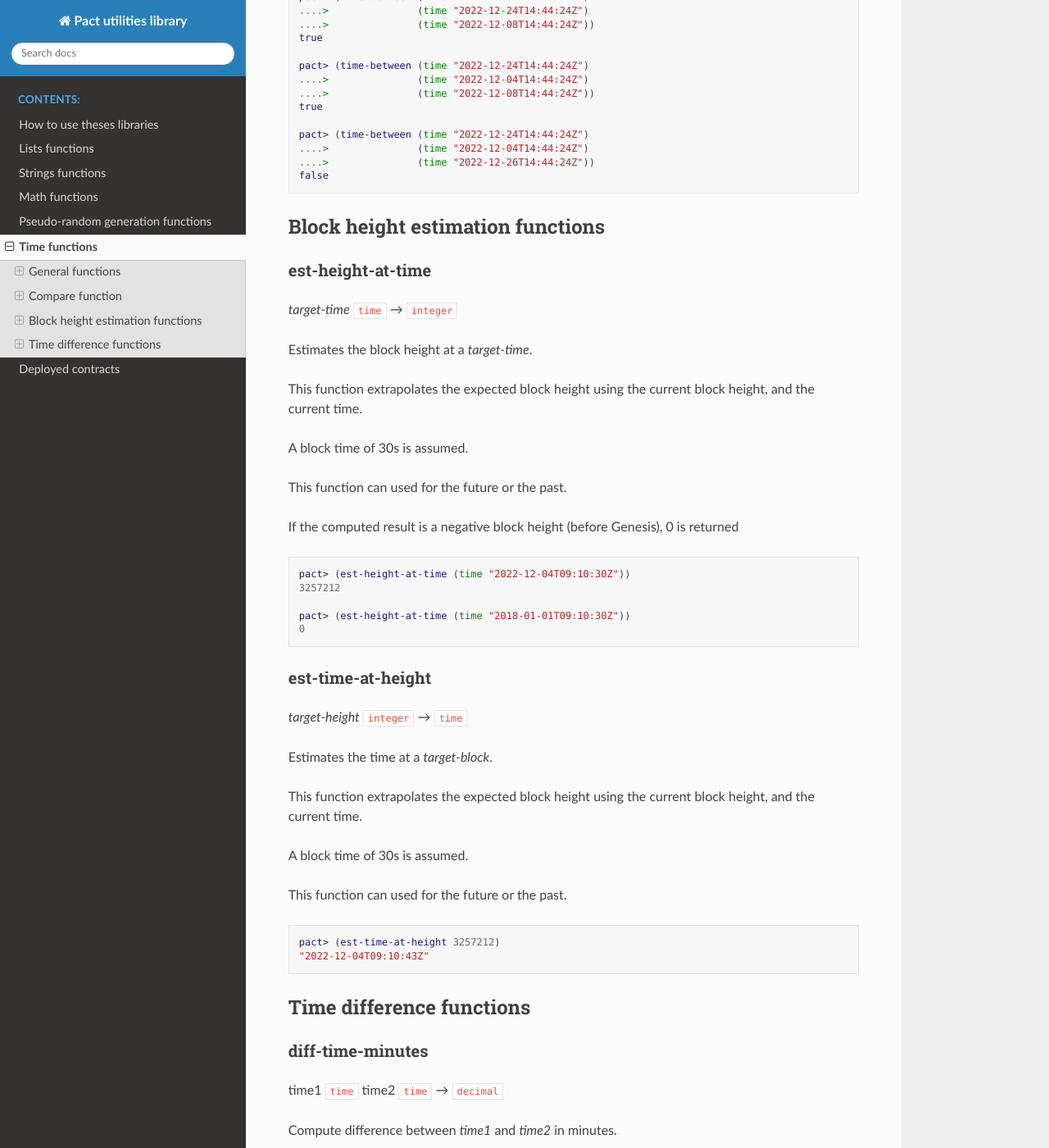
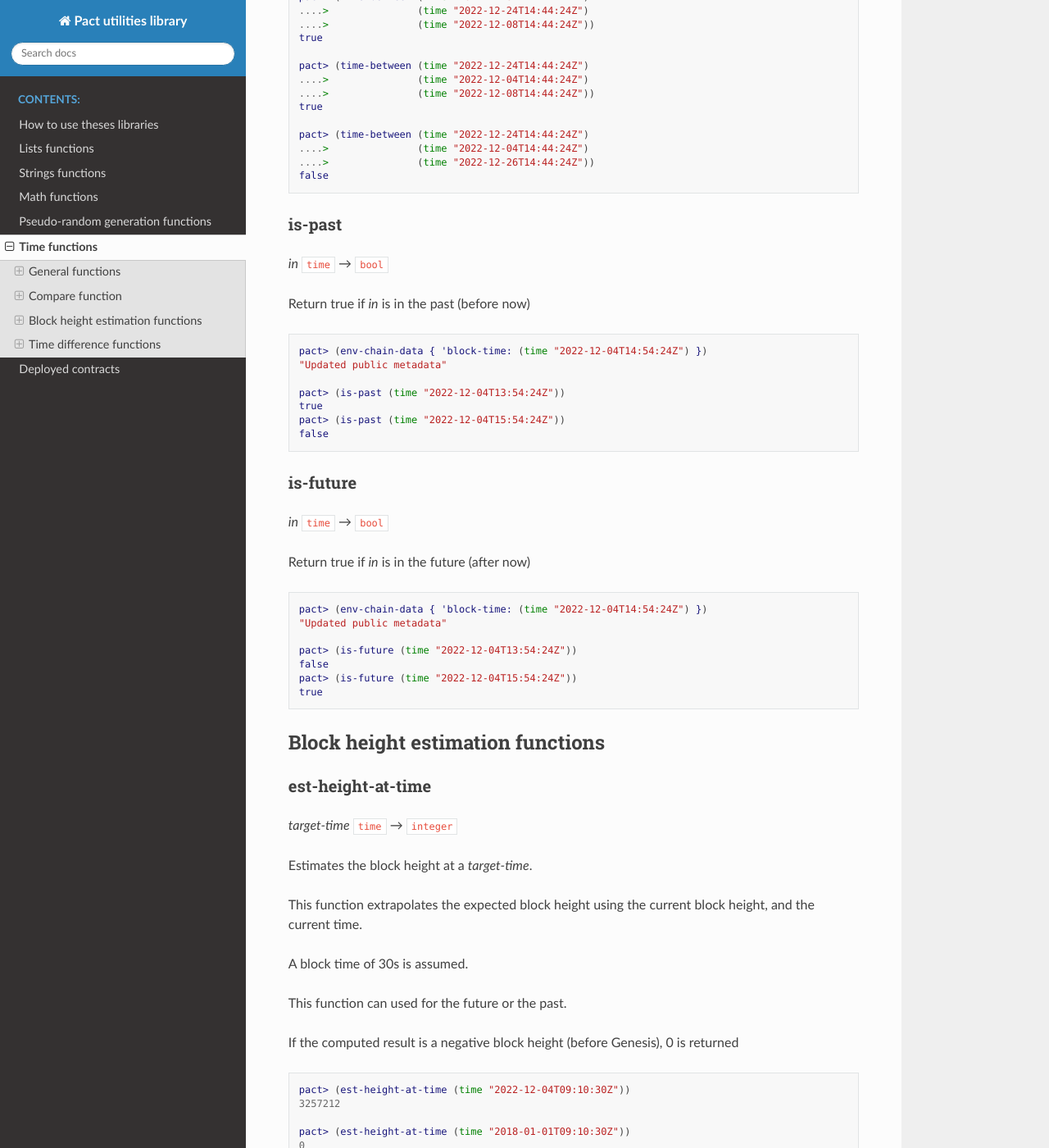
Before and after one commit to CryptoPascal31/pact-util-lib, a Sphinx documentation site: the page built from docs/source/util-time.rst, in a window 1280 px wide and 1400 px high, scrolled down 2283 px. Shown: the whole window at 82% size. Built offline with Sphinx 7.4.7 and the Read the Docs theme 2.0.0, drawn with Linux system fonts in a browser that asks for light colours.

Commit message:
Add function is-past and is-future

```diff
--- a/docs/source/util-time.rst
+++ b/docs/source/util-time.rst
@@ -120,6 +120,37 @@
   ....>               (time "2022-12-26T14:44:24Z"))
   false
 
+is-past
+~~~~~~~
+*in* ``time`` *→* ``bool``
+
+Return true if *in* is in the past (before now)
+
+.. code:: lisp
+
+  pact> (env-chain-data { 'block-time: (time "2022-12-04T14:54:24Z") })
+  "Updated public metadata"
+
+  pact> (is-past (time "2022-12-04T13:54:24Z"))
+  true
+  pact> (is-past (time "2022-12-04T15:54:24Z"))
+  false
+
+is-future
+~~~~~~~~~
+*in* ``time`` *→* ``bool``
+
+Return true if *in* is in the future (after now)
+
+.. code:: lisp
+
+  pact> (env-chain-data { 'block-time: (time "2022-12-04T14:54:24Z") })
+  "Updated public metadata"
+
+  pact> (is-future (time "2022-12-04T13:54:24Z"))
+  false
+  pact> (is-future (time "2022-12-04T15:54:24Z"))
+  true
 
 
 Block height estimation functions
```
Also changed, not shown: README.md (+2 -0 lines), 2 other files.
